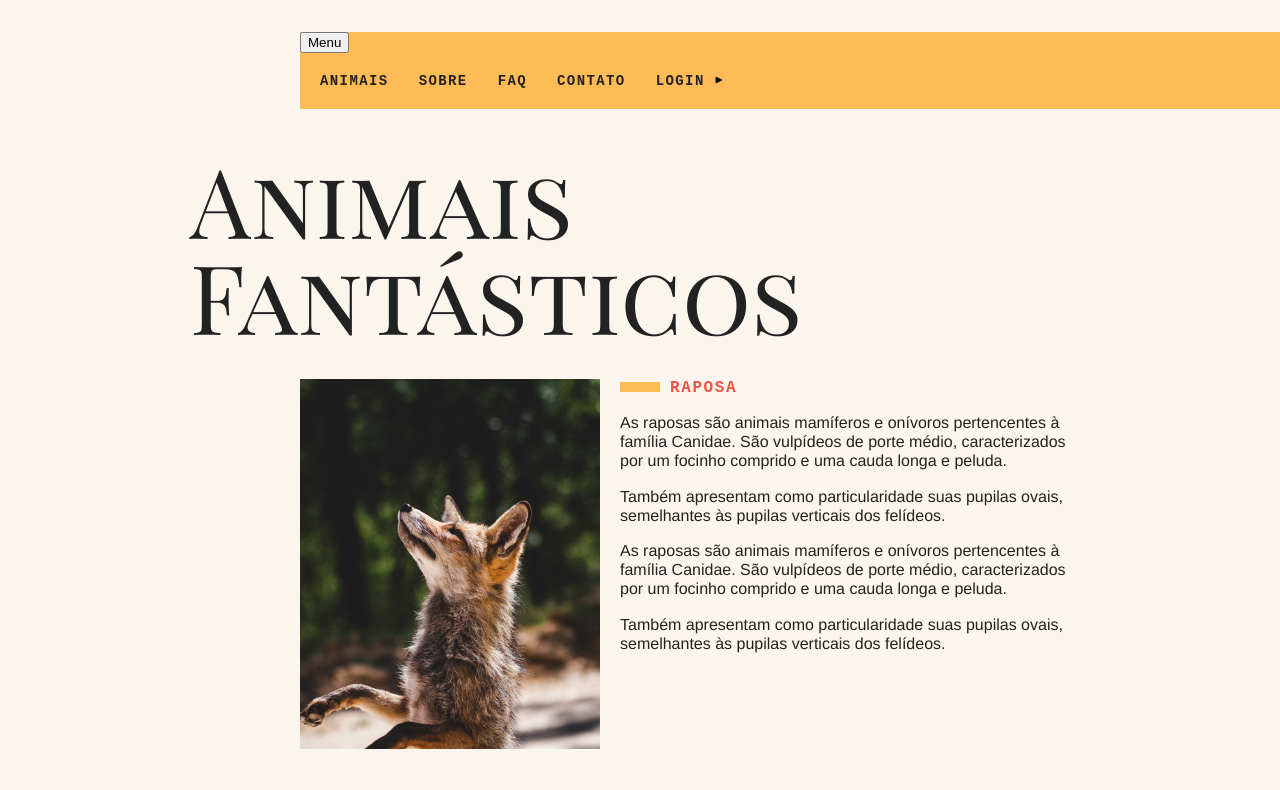
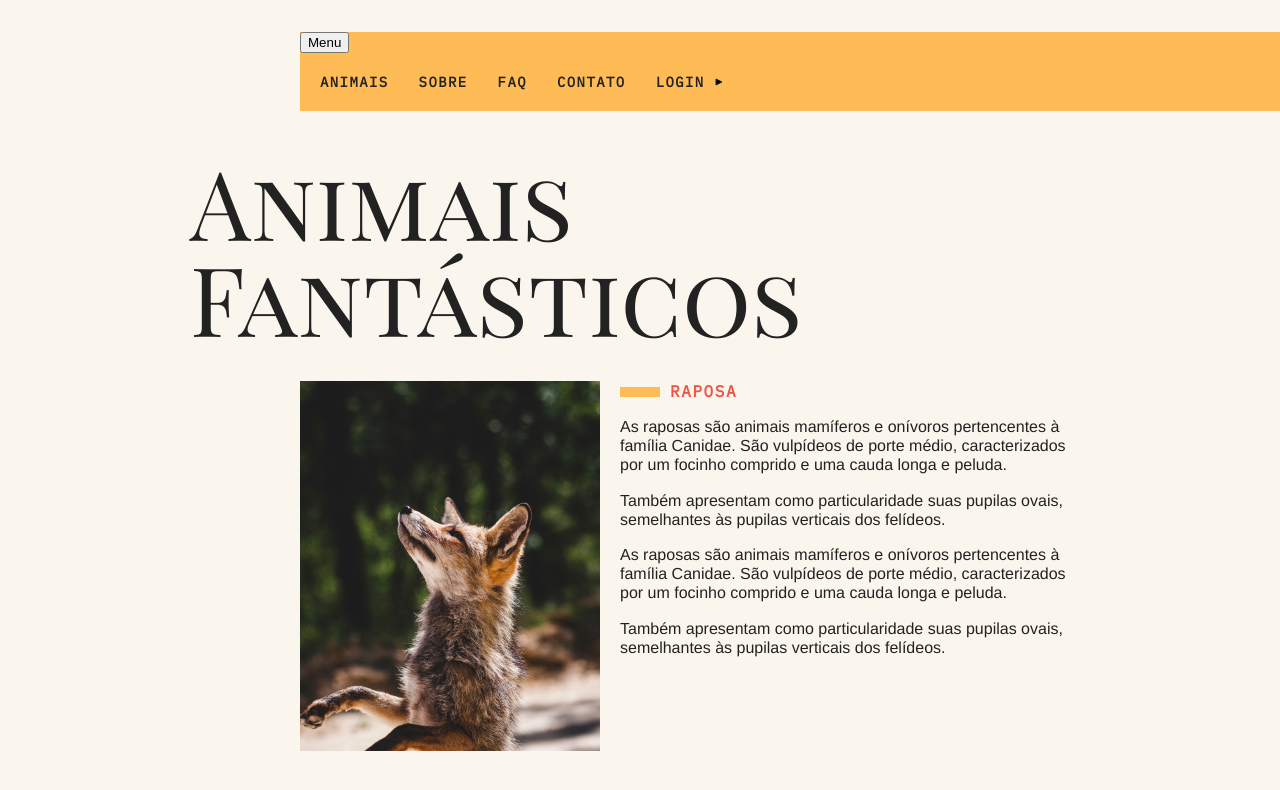
Before and after one commit to raphaelnrk/animais-fantasticos, a website built with webpack: page index.html in a window 1280 px wide. Shown: the top 790 px of the page. Built offline with nearby package versions, Linux system fonts and the light colour scheme; no server answers; files whose address does not match are found by name.

Commit message:
Adicionada fonte IBM plex

```diff
--- a/index.html
+++ b/index.html
@@ -7,6 +7,8 @@
   <title>Animais Fantásticos</title>
   <meta name="viewport" content="width=device-width, initial-scale=1">
   <link href="https://fonts.googleapis.com/css?family=Playfair+Display+SC" rel="stylesheet">
+  <link rel="preconnect" href="https://fonts.gstatic.com">
+  <link href="https://fonts.googleapis.com/css2?family=IBM+Plex+Mono&display=swap" rel="stylesheet">
   <script>document.documentElement.className += ' js';</script>
   <link rel="stylesheet" type="text/css" href="css/style.css" />
 </head>
```
